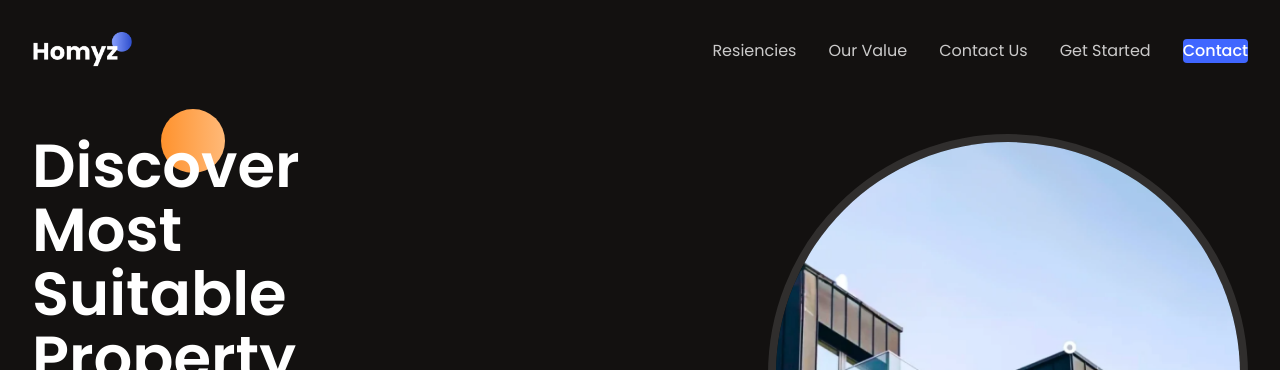
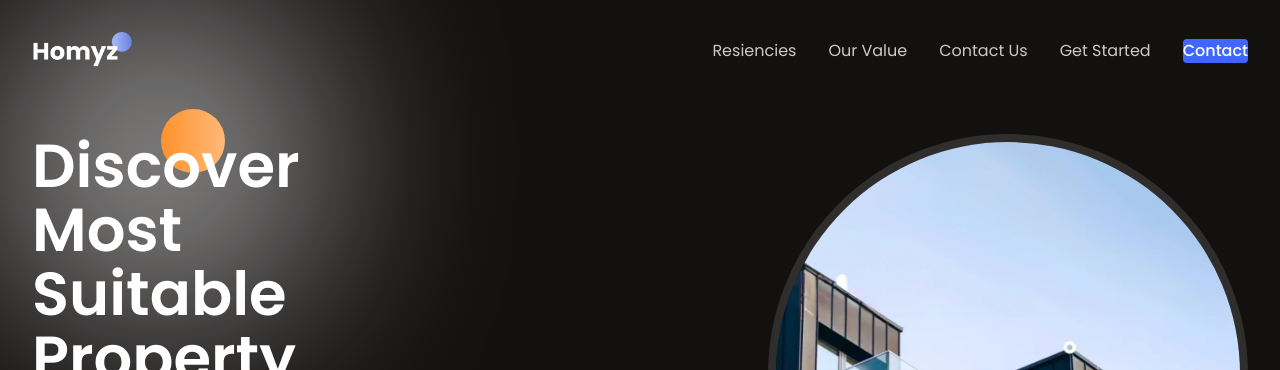
Before and after one commit to SanjoyGorai/real-estate-website, a React (Vite) app: page / in a window 1280 px wide. Shown: the top 370 px of the page. Built offline with nearby package versions, Linux system fonts and the light colour scheme.

Commit message:
upto logos complete

```diff
--- a/src/App.css
+++ b/src/App.css
@@ -6,6 +6,16 @@
   background: var(--black);
   position: relative;
 }
+.white-gradient{
+  position: absolute;
+  width: 20rem;
+  height: 20rem;
+  background-color: rgba(255, 255, 255, 0.522);
+  filter: blur(100px);
+  border-radius: 100px;
+}
+
+
 
 /* #root {
   max-width: 1280px;
--- a/src/App.jsx
+++ b/src/App.jsx
@@ -2,6 +2,7 @@
 import Header from './componants/Header/Header'
 import Hero from './componants/Hero/Hero'
 import './App.css'
+import Companies from './componants/Companies/Companies'
 
 function App() {
 
@@ -12,6 +13,7 @@ function App() {
         <Header />
         <Hero />
       </div>
+      <Companies/>
     </div>
 
   )
```
